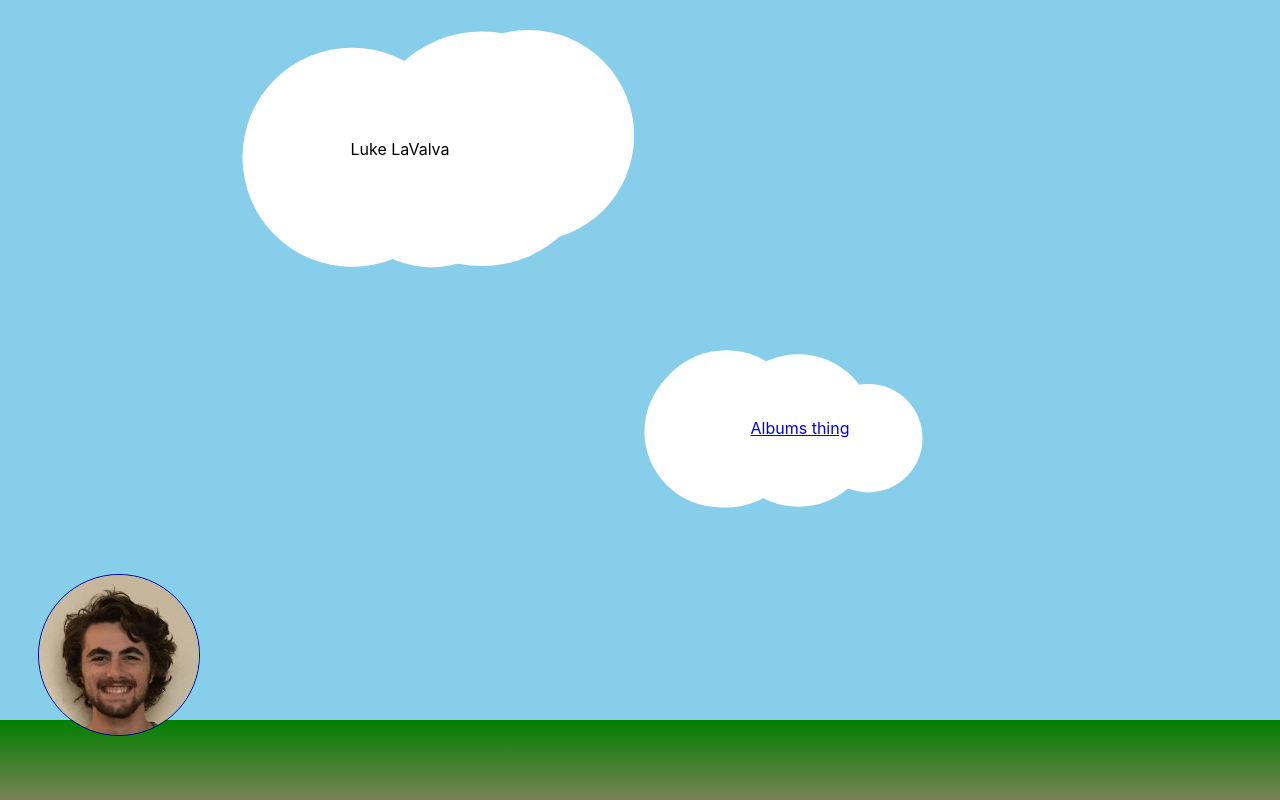
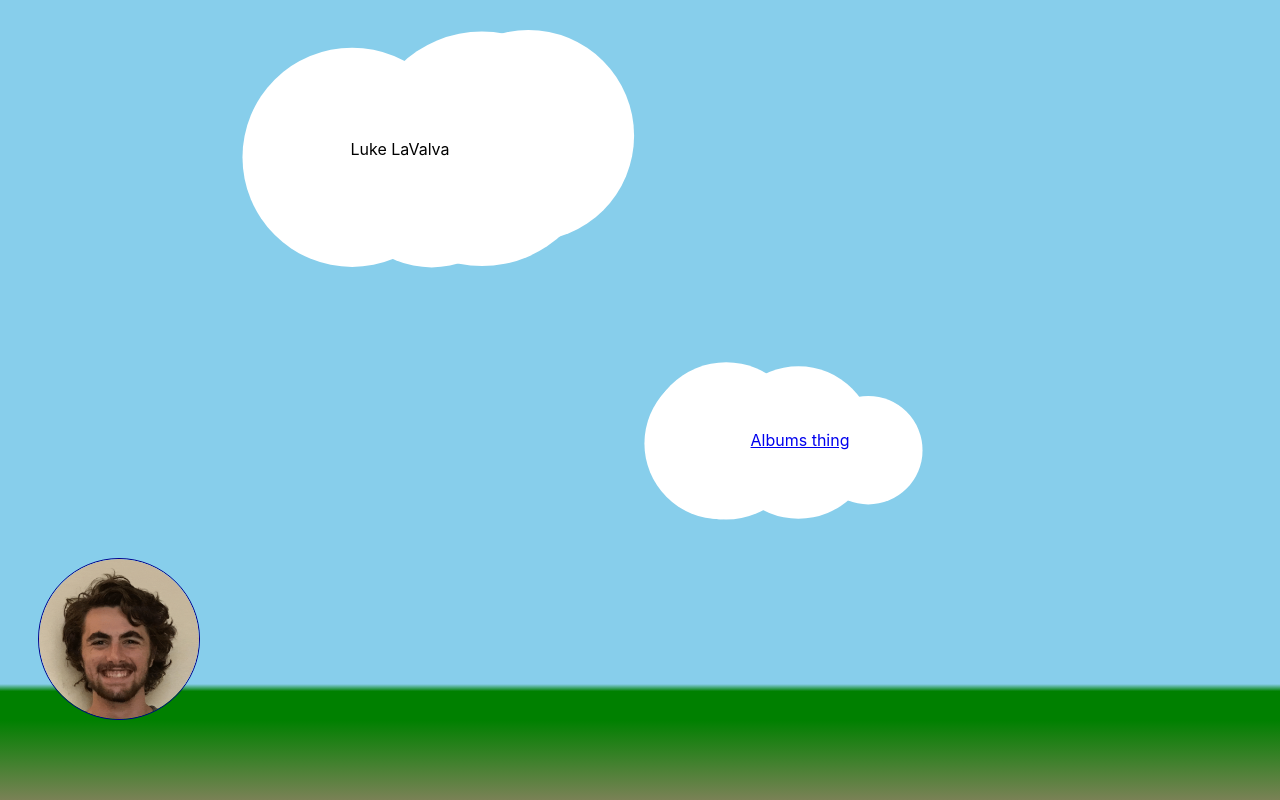
Before and after one commit to LuLaValva/lukelavalva.com, a React (Create React App) app: page / in a window 1280 px wide. Built offline with nearby package versions, Linux system fonts and the light colour scheme.

Commit message:
Fixed cloud alignment

```diff
--- a/src/Pages/Home.tsx
+++ b/src/Pages/Home.tsx
@@ -14,7 +14,7 @@ const Home = (props: Props) => {
   }
 
   function handleWheel(e: React.WheelEvent<HTMLElement>) {
-    e.currentTarget.scrollBy({ left: e.deltaY });
+    if (e.deltaX === 0) e.currentTarget.scrollBy({ left: e.deltaY });
   }
 
   return (
@@ -22,7 +22,7 @@ const Home = (props: Props) => {
       <Cloud width={30} left={10} top={4}>
         Luke LaValva
       </Cloud>
-      <Cloud width={20} left={40} top={15}>
+      <Cloud width={20} left={40} top={50}>
         <Link to="/albums">Albums thing</Link>
       </Cloud>
       <Cloud width={24} left={800} top={0}>
--- a/src/styles/App.module.css
+++ b/src/styles/App.module.css
@@ -20,11 +20,14 @@ body {
 
 .sky {
   height: 90vh;
-  background-color: skyblue;
-  overflow-x: auto;
+  position: relative;
+  overflow-x: scroll;
   overflow-y: hidden;
   white-space: nowrap;
+  padding-bottom: -5vh;
 
+  background-color: skyblue;
+  background-image: linear-gradient(to top, green 4%, skyblue 5%);
   -ms-overflow-style: none;
   scrollbar-width: none;
 }
@@ -39,18 +42,18 @@ body {
 }
 
 .rollingPicture {
-  position: absolute;
+  position: sticky;
   width: 20vmin;
   min-width: 130px;
   left: 3vw;
-  bottom: 8vmin;
+  top: 100vh;
   border-radius: 50%;
   border: 1px solid darkblue;
   z-index: 300;
 }
 
 .cloud {
-  position: relative;
+  position: absolute;
   display: flex;
   align-items: center;
   justify-content: center;
```
